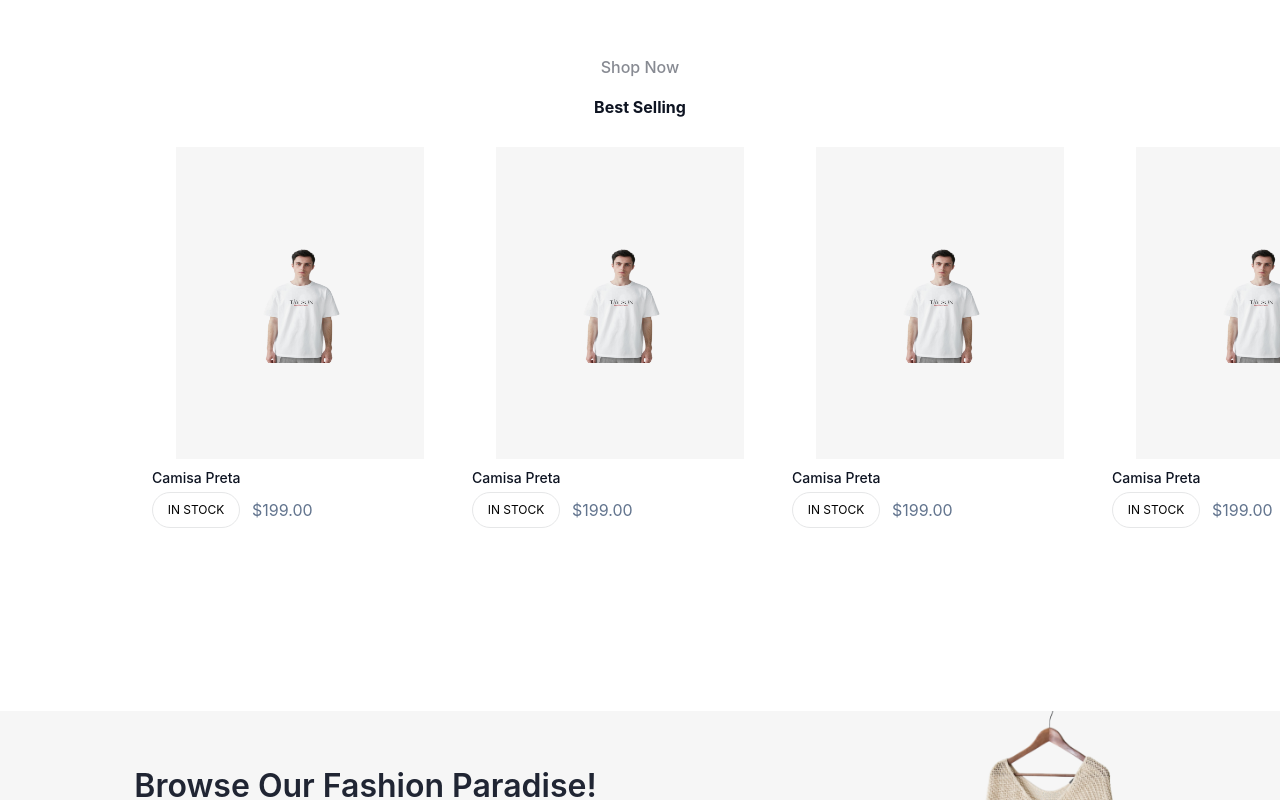
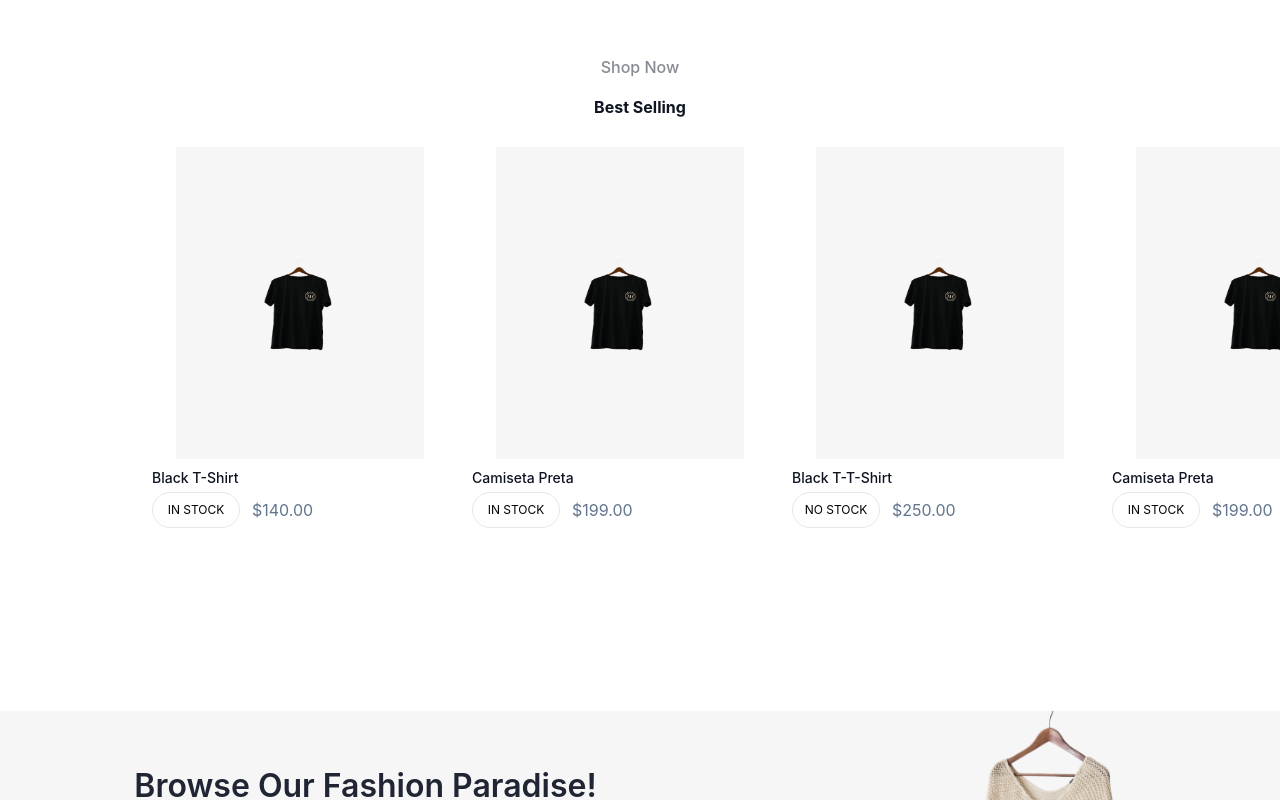
Before and after one commit to gui-fagundes/aws_react_dez24_d03, a React (Vite) app: page / in a window 1280 px wide. Shown: the part 720-1520 px from the top of the page. Built offline with nearby package versions, Linux system fonts and the light colour scheme; no server answers; data requests are answered from the project's data file.

Commit message:
feat: add product listing logic

```diff
--- a/db.json
+++ b/db.json
@@ -1,11 +1,11 @@
 {
-  "Products": [
+  "products": [
     {
-      "id": 1,
+      "id": "1",
       "title": "Black T-Shirt",
       "description":"Black T-Shirt",
       "imagesUrl": ["/src/assets/black-shirt.png"],
-      "price": 140,
+      "price": "140",
       "inStock": true,
       "colors": ["black", "gray"],
       "sizes": ["S", "M", "X", "XL"],
@@ -14,7 +14,7 @@
     },
 
       {
-        "id":2,
+        "id":"2",
         "title": "Camiseta Preta",
         "description": "A melhor camisa preta das camisas pretas",
         "imagesUrl": ["/src/assets/black-shirt.png"],
@@ -27,7 +27,7 @@
 
       },
       {
-        "id": 3,
+        "id": "3",
         "title": "Black T-T-Shirt",
         "description":"Black T-Shirt",
         "imagesUrl": ["/src/assets/black-shirt.png"],
@@ -37,6 +37,48 @@
         "sizes": ["S", "M", "X", "XL"],
         "tag": "shirt",
         "category": "shirt"
+      },
+
+      {
+        "id":"4",
+        "title": "Camiseta Preta",
+        "description": "A melhor camisa preta das camisas pretas",
+        "imagesUrl": ["/src/assets/black-shirt.png"],
+        "price": 199,
+        "inStock": true,
+        "colors": ["black", "yellow"],
+        "sizes": ["S", "M", "X"],
+        "tag":"shirt",
+        "category":"shirt"
+
+      },
+
+      {
+        "id":"5",
+        "title": "Camiseta Preta",
+        "description": "A melhor camisa preta das camisas pretas",
+        "imagesUrl": ["/src/assets/black-shirt.png"],
+        "price": 199,
+        "inStock": true,
+        "colors": ["black", "yellow"],
+        "sizes": ["S", "M", "X"],
+        "tag":"shirt",
+        "category":"shirt"
+
+      },
+
+      {
+        "id":"6",
+        "title": "Camiseta Preta",
+        "description": "A melhor camisa preta das camisas pretas",
+        "imagesUrl": ["/src/assets/black-shirt.png"],
+        "price": 199,
+        "inStock": true,
+        "colors": ["black", "yellow"],
+        "sizes": ["S", "M", "X"],
+        "tag":"shirt",
+        "category":"shirt"
+
       }
 
   ],
--- a/src/Pages/ProductDetail.tsx
+++ b/src/Pages/ProductDetail.tsx
@@ -1,16 +1,36 @@
+import { useEffect, useState } from "react";
 import BreadCrumbs from "../components/BreadCrumbs";
 import Cards from "../components/Cards";
+import api from "../services/api";
 
 const ProductDetail = () => {
-  const product = {
-    title: "Camiseta Preta",
-    price: 199,
-    description: "A melhor camisa preta das camisas pretas",
-    imagesUrl: ["/src/assets/black-shirt.png"],
-    sizes: ["S", "M", "X"],
-    colors: ["black", "yellow"],
-    inStock: true,
-  };
+  const [count, setCount] = useState(1)
+
+  const current = location.pathname
+
+  const [product, setProducts] =  useState({
+    id: "",
+    title: "",
+    description:"",
+    imagesUrl: [],
+    price: "",
+    inStock: false,
+    colors: [],
+    sizes: [],
+    tag: "",
+    category: ""
+  });
+
+  useEffect(() =>  {
+     api.get(current).then(response => {
+      setProducts(response.data)
+    })
+  },[])
+
+  const handleAddToCart = () => {
+
+  }
+
   return (
     <div className="flex flex-col justify-center items-center">
       <BreadCrumbs currentPage={product.title} />
@@ -51,12 +71,15 @@ const ProductDetail = () => {
             </div>
             <h1 className="font-inter font-medium text-l1 text-bl-500">Quantity</h1>
             <div className="flex justify-between w-41 h-11 border-1 border-bl-100 items-center rounded-md">
-              <div className="cursor-pointer w-8 h-11 content-center text-center">-</div>
-              <div>1</div>
-              <div className="cursor-pointer w-8 h-11 content-center text-center">+</div>
+              <div className="cursor-pointer w-8 h-11 content-center text-center"
+              onClick={() => setCount(count - 1)}>-</div>
+              <div>{count}</div>
+              <div className="cursor-pointer w-8 h-11 content-center text-center"
+              onClick={() => setCount(count + 1)}>+</div>
             </div>
 
-            <div className="rounded-md bg-bl-900 text-w-900 w-62 h-11 cursor-pointer text-center content-center">
+            <div className="rounded-md bg-bl-900 text-w-900 w-62 h-11 cursor-pointer text-center content-center"
+            onClick={() => handleAddToCart()}>
               Add to Cart
             </div>
             <h1 className="font-inter font-medium text-bl-500 text-l1">— Free shipping on orders $100 +</h1>
--- a/src/Pages/ProductList.tsx
+++ b/src/Pages/ProductList.tsx
@@ -21,7 +21,7 @@ const ProductList = () => {
   useEffect(() => {
     const fetchProducts = async () => {
       try {
-        const response = await api.get("/Products");
+        const response = await api.get("/products");
         setProducts(response.data);
       } catch (error) {
         console.error(error);
@@ -53,14 +53,7 @@ const ProductList = () => {
           <div className="flex flex-row justify-start gap-2 flex-wrap">
           {products.map((product) =>  {
             return(
-              <Card
-              productImage={product.imagesUrl[0]}
-              title={product.title}
-              price={product.price}
-              category={product.category}
-              className={""}
-              id={product.id}
-              inStock={product.inStock}
+              <Card product={product}
               />)
             })}
             </div>
--- a/src/Routes.tsx
+++ b/src/Routes.tsx
@@ -17,7 +17,7 @@ export const Routers = () => {
       <Route path="/" element={<Home />} />
       <Route path="/login" element={<Login />} />
       <Route path="/products" element={<ProductList />} />
-      <Route path="/products/detail" element={<ProductDetail />} />
+      <Route path="/products/:id" element={<ProductDetail />} />
       <Route path="/register" element={<Register />} />
       <Route path="/recover" element={<PasswordReset />} />
       <Route path="/myaccount" element={<UserAccount />} />
--- a/src/components/Card.tsx
+++ b/src/components/Card.tsx
@@ -1,52 +1,42 @@
 import { Link } from "react-router-dom";
 
 type CardProps = {
-  productImage: string;
+  product: {
+    imagesUrl: string[];
     title: string;
     price: string;
     category: string;
-  className: string;
-  classNameImage?: string;
     id: string;
-  inStock:boolean
+    inStock: boolean;
+  };
 };
 
-const Card = ({
-  productImage,
-  title,
-  price,
-  className,
-  category,
-  classNameImage,
-  id,
-  inStock
-}: CardProps) => {
+const Card = ({ product }: CardProps) => {
   return (
     <div
-      className={`flex flex-col gap-2 items-center w-66 h-109 font-inter min-w-xs ml-3 md:ml-0 ${className}`}
+      className={`flex flex-col gap-2 items-center w-66 h-109 font-inter min-w-xs ml-3 md:ml-0`}
     >
       <div className="flex w-62 h-78 bg-w-100 items-center justify-center mt-3">
         <img
-          className={`object-center w-25 h-30 ${classNameImage}`}
-          src={productImage}
-          alt={title}
+          className={`object-center w-25 h-30`}
+          src={product.imagesUrl[0]}
+          alt={product.title}
         />
       </div>
       <div className="w-full px-3">
-
-      <Link to={`/products/${id}`}>
+        <Link to={`/products/${product.id}`}>
           <p className="font-inter font-medium text-bl-900 text-p1 text-start hover:underline cursor-pointer">
-          {title}
+            {product.title}
           </p>
         </Link>
       </div>
 
       <div className="flex gap-3 justify-start w-full align-baseline px-3 text-p1 h-7 text-center">
         <div className="rounded-4xl bg-w-900 border-bl-100 px-2 py-2 font-inter text-l1 w-22 self-center border-1">
-          {inStock ? 'IN STOCK' : 'NO STOCK'}
+          {product.inStock ? "IN STOCK" : "NO STOCK"}
         </div>
         <p className="text-slate-500 text-base dark:text-white text-center self-center">
-          ${parseFloat(price).toFixed(2)}
+          ${parseFloat(product.price).toFixed(2)}
         </p>
       </div>
     </div>
--- a/src/components/Cards.tsx
+++ b/src/components/Cards.tsx
@@ -3,11 +3,11 @@ import api from "../services/api";
 import Card from "./Card";
 
 const Cards = () => {
-  const [products, setProducts] = useState({});
+  const [products, setProducts] = useState([]);
 
   const getProducts = async () => {
-    const response = await api.get("/Products");
-    return response;
+    const response = await api.get("/products?_limit=4");
+    return response.data;
   };
 
   useEffect(() => {
@@ -21,46 +21,7 @@ const Cards = () => {
 
   return (
     <div className="flex flex-row flex-nowrap max-w-full px-10 justify-evenly">
-      <Card
-        productImage={"/src/assets/Hero-Image.png"}
-        title={"Camisa Preta"}
-        price={"199"}
-        className={""}
-        category={"Vestuario"}
-        classNameImage={""}
-        id={"1"}
-        inStock={true}
-      />
-      <Card
-        productImage={"/src/assets/Hero-Image.png"}
-        title={"Camisa Preta"}
-        price={"199"}
-        className={""}
-        category={"Vestuario"}
-        classNameImage={""}
-        id={"1"}
-        inStock={true}
-      />
-      <Card
-        productImage={"/src/assets/Hero-Image.png"}
-        title={"Camisa Preta"}
-        price={"199"}
-        className={""}
-        category={"Vestuario"}
-        classNameImage={""}
-        id={"1"}
-        inStock={true}
-      />
-      <Card
-        productImage={"/src/assets/Hero-Image.png"}
-        title={"Camisa Preta"}
-        price={"199"}
-        className={""}
-        category={"Vestuario"}
-        classNameImage={""}
-        id={"1"}
-        inStock={true}
-      />
+      {products.map((product) => <Card product={product} key={product.id!} />)}
     </div>
   );
 };
```
Lines whose indentation alone changed are shown as unchanged.
